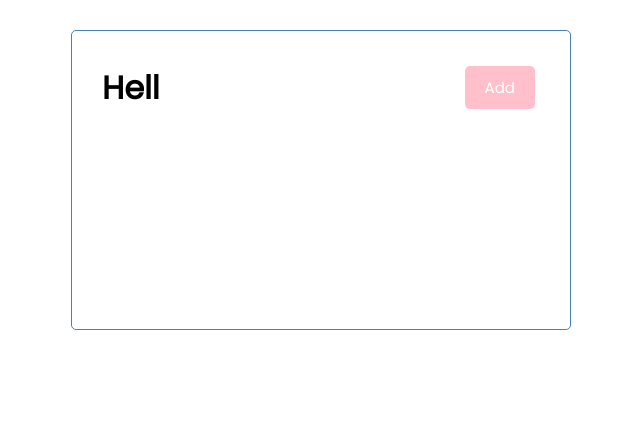
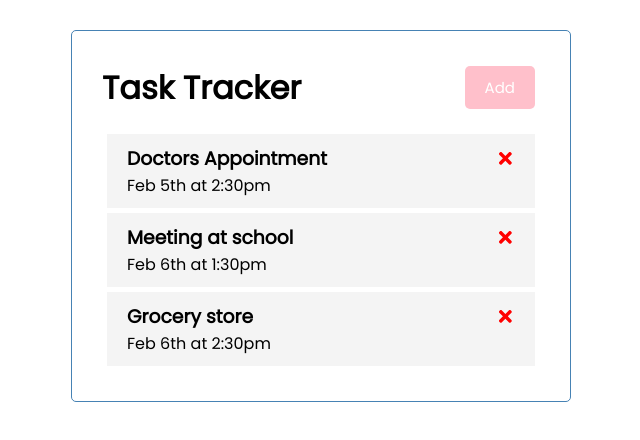
Before and after one commit to Plorrain/react-task-tracker, a React (Create React App) app: page / in a window 1280 px wide. Shown: the top 440 px of the page, without its empty margins (319-959 px from the left). Built offline with nearby package versions, Linux system fonts and the light colour scheme.

Commit message:
learning react

```diff
--- a/package.json
+++ b/package.json
@@ -8,7 +8,8 @@
     "@testing-library/user-event": "^13.5.0",
     "react": "^18.2.0",
     "react-dom": "^18.2.0",
-    "react-scripts": "5.0.1",
+    "react-icons": "^4.4.0",
+    "react-scripts": "^2.1.3",
     "web-vitals": "^2.1.4"
   },
   "scripts": {
@@ -20,7 +21,8 @@
   "eslintConfig": {
     "extends": [
       "react-app",
-      "react-app/jest"
+      "react-app/jest",
+      "react/react-in-jsx-scope: off"
     ]
   },
   "browserslist": {
--- a/src/App.js
+++ b/src/App.js
@@ -1,12 +1,41 @@
 // import React from 'react';
+import React, { useState } from 'react'
 import Header from './components/Header'
+import Tasks from './components/Tasks'
 
-function App() {
-    return (
-    <div className ='container'>
-        <Header title='Hell'/>
-    </div>
-    );
+const App = () => {
+  const [tasks, setTasks] = useState([
+    {
+      id: 1,
+      text: 'Doctors Appointment',
+      day: 'Feb 5th at 2:30pm',
+      reminder: true,
+    },
+    {
+      id: 2,
+      text: 'Meeting at school',
+      day: 'Feb 6th at 1:30pm',
+      reminder: true,
+    },
+    {
+      id: 3,
+      text: 'Grocery store',
+      day: 'Feb 6th at 2:30pm',
+      reminder: false,
+    }
+  ])
+
+  // Delete task
+  const deleteTask = (id) => {
+  console.log('delete', id)
+  }
+
+  return (
+  <div className ='container'>
+      <Header />
+      <Tasks tasks={tasks} onDelete={deleteTask} />
+  </div>
+  );
 }
 
 // class App extends React.Component {
--- a/src/components/Button.js
+++ b/src/components/Button.js
@@ -1,3 +1,4 @@
+import React from 'react'
 import PropTypes from 'prop-types'
 
 const Button = ({ color, text, onClick }) => {
--- a/src/components/Header.js
+++ b/src/components/Header.js
@@ -1,3 +1,4 @@
+import React from 'react'
 import PropTypes from 'prop-types'
 import Button from './Button'
 
--- /dev/null
+++ b/src/components/Task.js
@@ -0,0 +1,18 @@
+import React from 'react'
+import { FaTimes } from 'react-icons/fa'
+
+const Task = ({ task, onDelete, }) => {
+  return (
+    <div className='task'>
+      <h3>
+        {task.text} <FaTimes style={{ color: 'red',
+        cursor: 'pointer' }}
+        onClick={onDelete}
+        />
+      </h3>
+      <p>{task.day}</p>
+    </div>
+  )
+}
+
+export default Task
--- a/src/components/Tasks.js
+++ b/src/components/Tasks.js
@@ -1,27 +1,14 @@
-const tasks = [
-{
-  id: 1,
-  text: 'Doctors Appointment',
-  day: 'Feb 5th at 2:30pm',
-  reminder: true,
-},
-{
-  id: 2,
-  text: 'Meeting at school',
-  day: 'Feb 6th at 1:30pm',
-  reminder: true,
-},
-{
-  id: 3,
-  text: 'Grocery store',
-  day: 'Feb 6th at 2:30pm',
-  reminder: false,
-}
+import React from 'react'
+import Task from './Task'
 
-]
-const Tasks = () => {
+const Tasks = ({ tasks, onDelete }) => {
   return (
-    <div>Tasks</div>
+    <>
+      {tasks.map((task) => (
+      <Task key={task.id} task={task}
+      onDelete={onDelete}/>
+      ))}
+    </>
   )
 }
 
```
Also changed, not shown: 1 other file (tests, documents, lock files or other folders).
